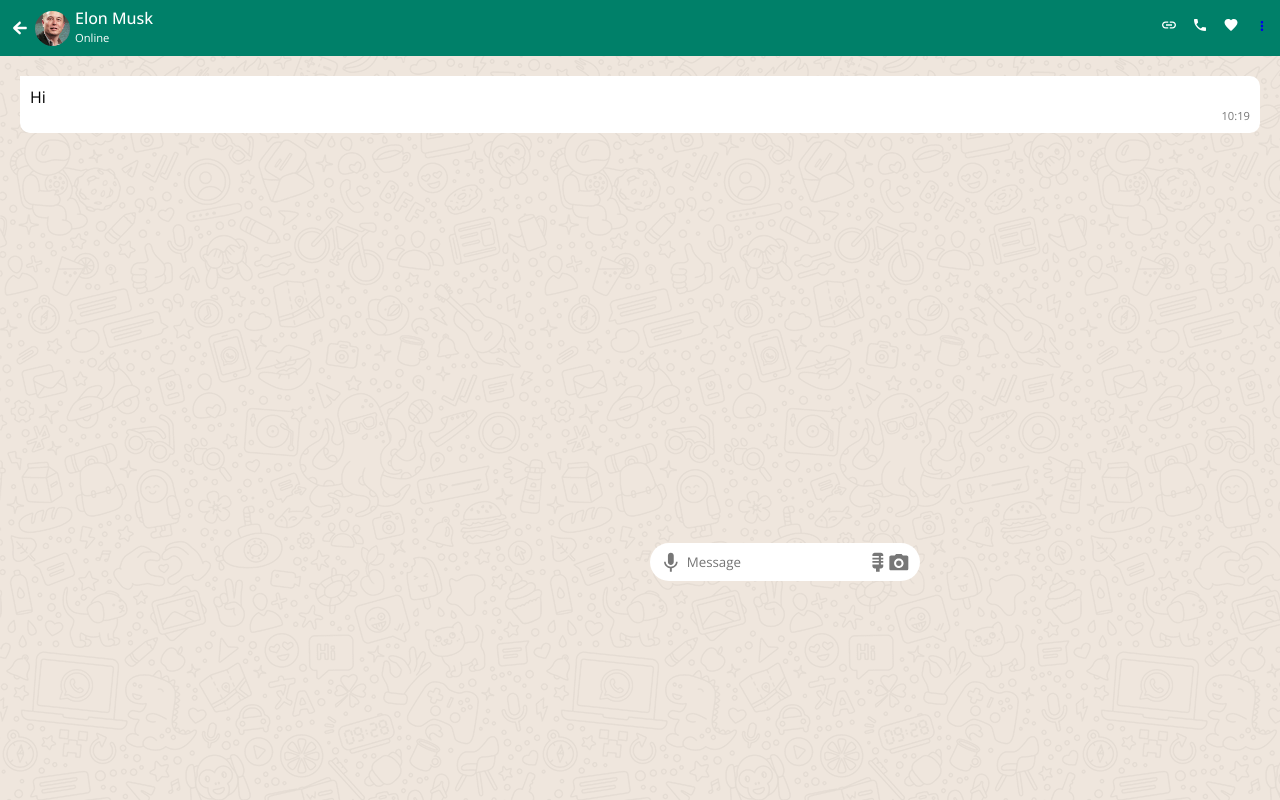
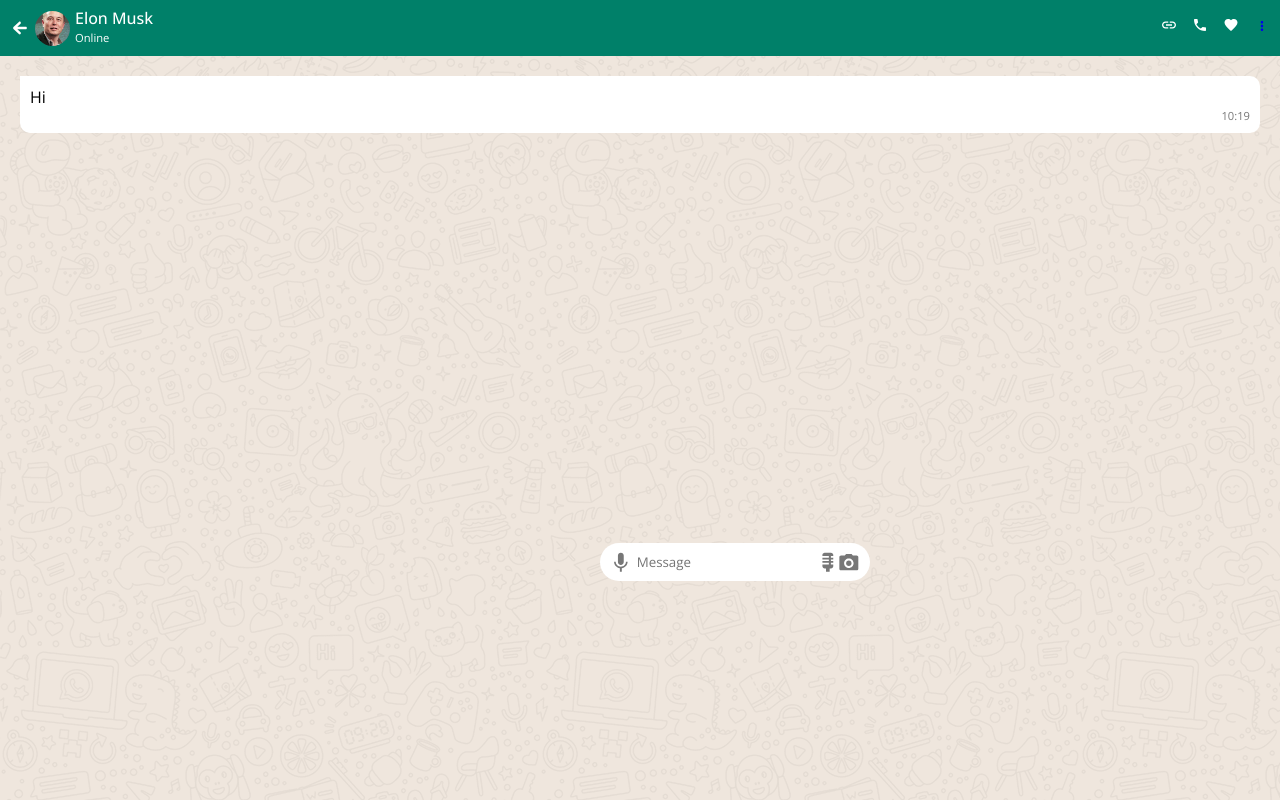
Before and after one commit to EmilThomas8/untitled-chat, a plain HTML site: page index.html in a window 1280 px wide. Drawn offline with nearby package versions, Linux system fonts and the light colour scheme.

Commit message:
Update style.css

```diff
--- a/style.css
+++ b/style.css
@@ -367,7 +367,7 @@ ion-icon {
   bottom: 0;
   left: 0;
   width: 100%;
-  padding: 5px 650px;
+  padding: 5px 600px;
   display: flex;
   justify-content: space-between;
   align-items: center;
```
